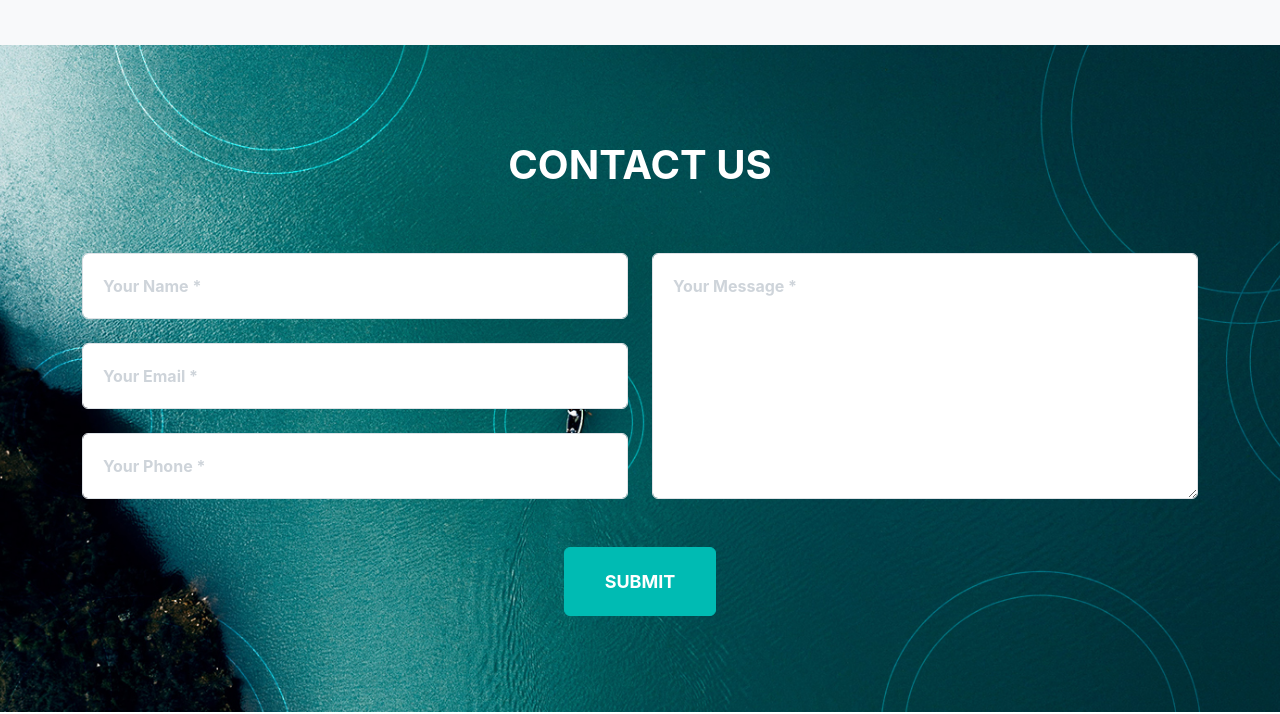
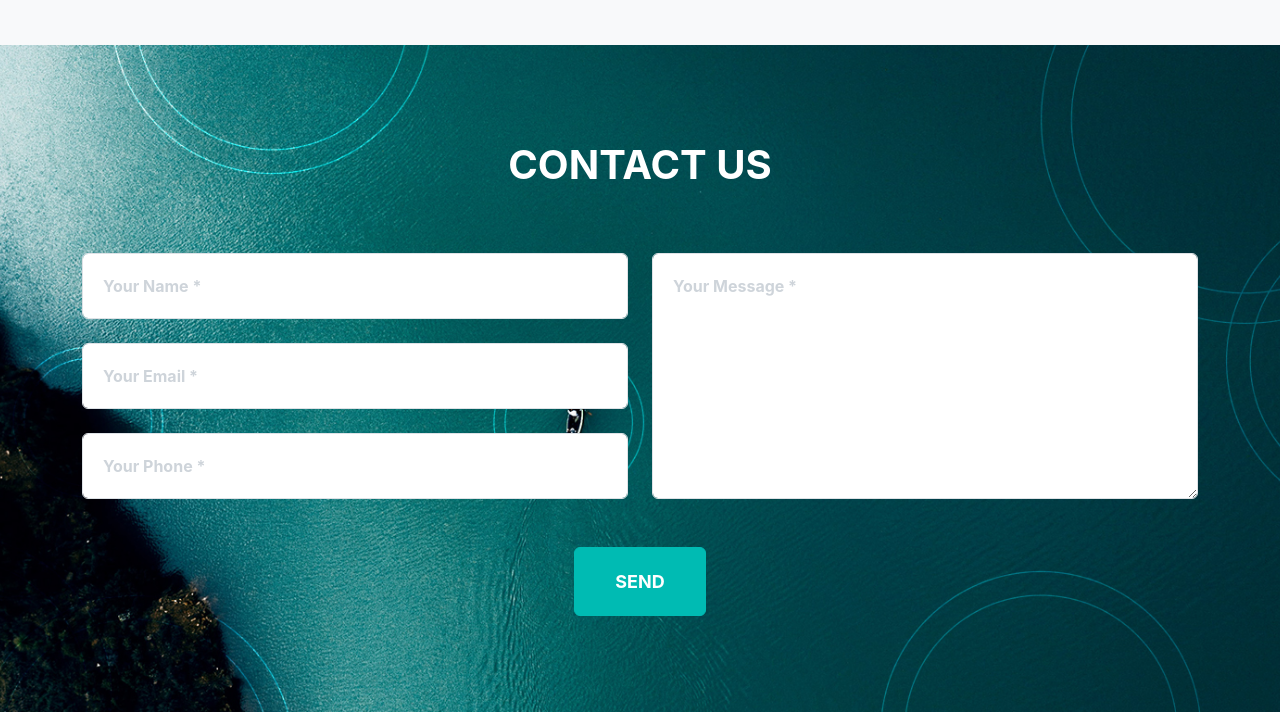
Before and after one commit to Inthusan003/agencytheme, a website: page src/pug/index.pug in a window 1280 px wide. Shown: the part 5444-6158 px from the top of the page. Drawn offline with nearby package versions, Linux system fonts and the light colour scheme; files that its build step writes are made by us from their sources; files whose address does not match are found by name.

Commit message:
Updated 24

```diff
--- a/src/assets/mail/contact_me.js
+++ b/src/assets/mail/contact_me.js
@@ -31,6 +31,8 @@ $(function () {
                 },
                 cache: false,
                 success: function () {
+
+                    console.log("send msg button")
                     // Success message
                     $("#success").html("<div class='alert alert-success'>");
                     $("#success > .alert-success")
--- a/src/pug/index.pug
+++ b/src/pug/index.pug
@@ -343,7 +343,7 @@ html(lang='en')
 
                     .text-center
                             #success
-                            button#sendMessageButton.btn.btn-primary.btn-xl.text-uppercase(type='submit') Submit
+                            button#sendMessageButton.btn.btn-primary.btn-xl.text-uppercase(type='submit') Send
 
         // Footer
         footer.footer.py-4
```
Also changed, not shown: dist/assets/mail/contact_me.js, dist/index.html.
